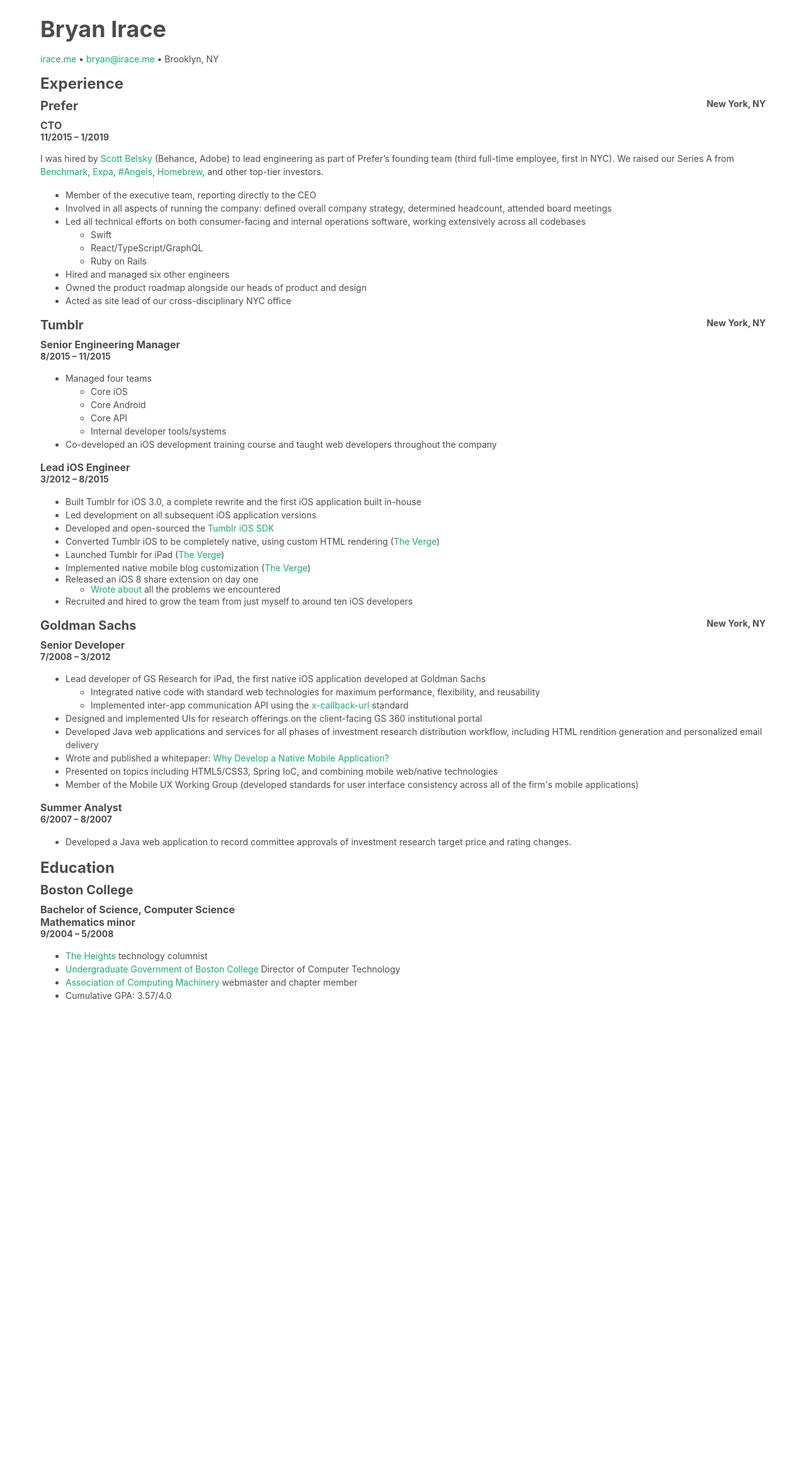
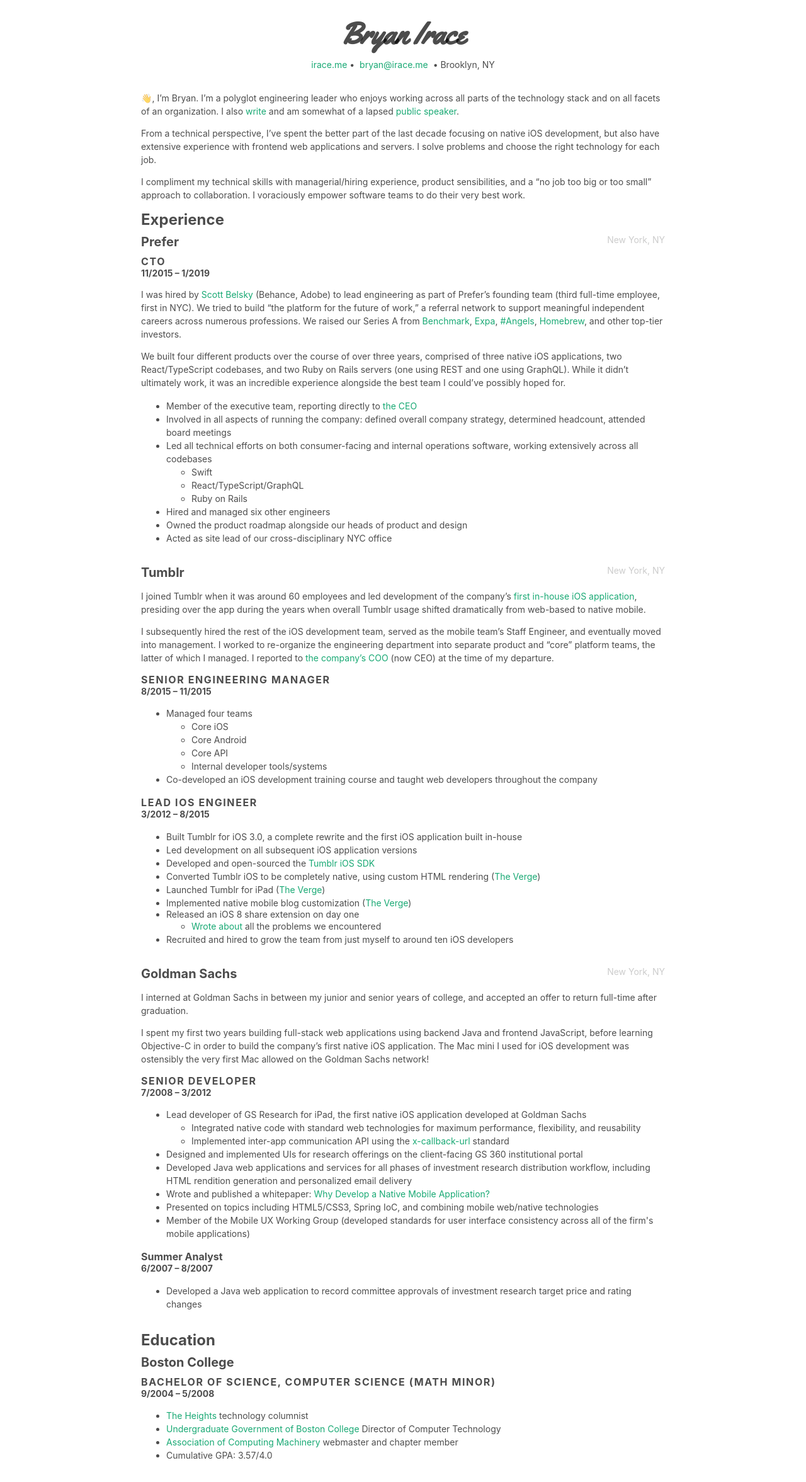
Before and after one commit to irace/irace.github.com, a Jekyll site: the page resume.html, which Jekyll copies as it is, in a window 1280 px wide. Shown: the whole page at 63% size. Built offline with Jekyll 4.4.1, drawn with Linux system fonts in a browser that asks for light colours; before the commit the page ends 1623 px from its top, so only the background shows below that.

Commit message:
More resume updates

```diff
--- a/resume.html
+++ b/resume.html
@@ -9,135 +9,155 @@
   <meta property="og:url" content="http://irace.me/resume/" />
   <meta property="og:image" content="http://irace.me/public/bryan.png" />
   <meta property="og:type" content="article" />
-  <meta
-    property="og:description"
-    content="I’m Bryan – a software developer from Brooklyn, NY."
-  />
+  <meta property="og:description" content="I’m Bryan – a software developer from Brooklyn, NY." />
   <meta property="og:locale" content="en_US" />
 
   <meta name="twitter:site" content="@iracedotme" />
-  <meta
-    name="twitter:description"
-    content="I’m Bryan – a software developer from Brooklyn, NY."
-  />
+  <meta name="twitter:description" content="I’m Bryan – a software developer from Brooklyn, NY." />
   <meta name="twitter:image" content="http://irace.me/public/bryan.png" />
 
   <link rel="shortcut icon" href="/public/favicon.png" />
 
-  <link
-    rel="stylesheet"
-    href="https://unpkg.com/tachyons/css/tachyons.min.css"
-  />
+  <link rel="stylesheet" href="https://unpkg.com/tachyons/css/tachyons.min.css" />
+  <link rel="stylesheet" href="https://fonts.googleapis.com/css?family=Yellowtail" />
+
+  <style>
+    .yellowtail {
+      font-family: "Yellowtail", cursive;
+    }
+
+    .measure-wider {
+      max-width: 60em;
+    }
+  </style>
+
   <body class="w-100 sans-serif">
     <main class="bg-white black-70">
-      <article class="pa3 ph5-ns">
-        <h1 class="f2 lh-title mv2 measure">Bryan Irace</h1>
-        <p class="f6 lh-copy">
-          <a class="link dim green" href="https://irace.me">irace.me</a> •
-          <a class="link dim green" href="mailto:bryan@irace.me"
-            >bryan@irace.me</a
+      <div class="pa3 ph5-ns measure-wider center">
+        <h1 class="f1 lh-title mv2 measure yellowtail tc">Bryan Irace</h1>
+        <p class="f6 lh-copy tc mt0 mb4">
+          <a class="link dim green" href="https://irace.me">irace.me</a>&nbsp;•&nbsp;
+          <a class="link dim green" href="mailto:bryan@irace.me">bryan@irace.me</a> &nbsp;•&nbsp;<span class="f6 lh-copy"
+            >Brooklyn, NY</span
           >
-          • <span class="f6 lh-copy">Brooklyn, NY</span>
         </p>
 
+        <p class="f6 lh-copy">
+          👋, I’m Bryan. I’m a polyglot engineering leader who enjoys working across all parts of the technology stack and on all facets of
+          an organization. I also <a class="link dim green" href="https://irace.me/writing/">write</a> and am somewhat of a lapsed
+          <a class="link dim green" href="https://irace.me/talking/">public speaker</a>.
+        </p>
+        <p class="f6 lh-copy">
+          From a technical perspective, I’ve spent the better part of the last decade focusing on native iOS development, but also have
+          extensive experience with frontend web applications and servers. I solve problems and choose the right technology for each job.
+        </p>
+
+        <p class="f6 lh-copy">
+          I compliment my technical skills with managerial/hiring experience, product sensibilities, and a “no job too big or too small”
+          approach to collaboration. I voraciously empower software teams to do their very best work.
+        </p>
         <h2 class="f3 lh-title mv2 measure">Experience</h2>
 
-        <h5 class="f6 lh-title mv0 measure fr">New York, NY</h5>
+        <h5 class="f6 lh-title mv0 measure fr fw4 moon-gray">New York, NY</h5>
+
+        <article class="mb4">
           <h3 class="f4 lh-title mv2 measure">Prefer</h3>
-        <h4 class="f5 lh-title mv0 measure">CTO</h4>
+          <h4 class="f5 lh-title mv0 measure ttu tracked">CTO</h4>
           <h5 class="f6 lh-title mv0 measure">11/2015 – 1/2019</h5>
 
           <p class="f6 lh-copy">
-          I was hired by
-          <a class="link dim green" href="https://twitter.com/scottbelsky"
-            >Scott Belsky</a
-          >
-          (Behance, Adobe) to lead engineering as part of Prefer’s founding team
-          (third full-time employee, first in NYC). We raised our Series A from
-          <a class="link dim green" href="http://www.benchmark.com">Benchmark</a
-          >, <a class="link dim green" href="http://expa.com">Expa</a>,
-          <a class="link dim green" href="https://www.helloangels.co">#Angels</a
-          >, <a class="link dim green" href="https://homebrew.co">Homebrew</a>,
-          and other top-tier investors.
+            I was hired by <a class="link dim green" href="https://twitter.com/scottbelsky">Scott Belsky</a> (Behance, Adobe) to lead
+            engineering as part of Prefer’s founding team (third full-time employee, first in NYC). We tried to build “the platform for the
+            future of work,” a referral network to support meaningful independent careers across numerous professions. We raised our Series
+            A from <a class="link dim green" href="http://www.benchmark.com">Benchmark</a>,
+            <a class="link dim green" href="http://expa.com">Expa</a>,
+            <a class="link dim green" href="https://www.helloangels.co">#Angels</a>,
+            <a class="link dim green" href="https://homebrew.co">Homebrew</a>, and other top-tier investors.
+          </p>
+
+          <p class="f6 lh-copy">
+            We built four different products over the course of over three years, comprised of three native iOS applications, two
+            React/TypeScript codebases, and two Ruby on Rails servers (one using REST and one using GraphQL). While it didn’t ultimately
+            work, it was an incredible experience alongside the best team I could’ve possibly hoped for.
           </p>
 
           <ul>
             <li class="f6 lh-copy">
-            Member of the executive team, reporting directly to the CEO
+              Member of the executive team, reporting directly to
+              <a class="link dim green" href="https://www.linkedin.com/in/juliovasconcellos/">the CEO</a>
             </li>
             <li class="f6 lh-copy">
-            Involved in all aspects of running the company: defined overall
-            company strategy, determined headcount, attended board meetings
+              Involved in all aspects of running the company: defined overall company strategy, determined headcount, attended board
+              meetings
             </li>
             <li class="f6 lh-copy">
-            Led all technical efforts on both consumer-facing and internal
-            operations software, working extensively across all codebases
+              Led all technical efforts on both consumer-facing and internal operations software, working extensively across all codebases
               <ul>
-              <li>Swift</li>
-              <li>React/TypeScript/GraphQL</li>
-              <li>Ruby on Rails</li>
+                <li class="f6 lh-copy">Swift</li>
+                <li class="f6 lh-copy">React/TypeScript/GraphQL</li>
+                <li class="f6 lh-copy">Ruby on Rails</li>
               </ul>
             </li>
             <li class="f6 lh-copy">Hired and managed six other engineers</li>
-          <li class="f6 lh-copy">
-            Owned the product roadmap alongside our heads of product and design
-          </li>
-          <li class="f6 lh-copy">
-            Acted as site lead of our cross-disciplinary NYC office
-          </li>
+            <li class="f6 lh-copy">Owned the product roadmap alongside our heads of product and design</li>
+            <li class="f6 lh-copy">Acted as site lead of our cross-disciplinary NYC office</li>
           </ul>
+        </article>
 
-        <h5 class="f6 lh-title mv0 measure fr">New York, NY</h5>
+        <article class="mb4">
+          <h5 class="f6 lh-title mv0 measure fr fw4 moon-gray">New York, NY</h5>
           <h3 class="f4 lh-title mv2 measure">Tumblr</h3>
-        <h4 class="f5 lh-title mv0 measure">Senior Engineering Manager</h4>
-        <h5 class="f6 lh-title mv0 measure">8/2015 – 11/2015</h5>
+
+          <p class="f6 lh-copy">
+            I joined Tumblr when it was around 60 employees and led development of the company’s
+            <a
+              class="link dim green"
+              href="https://www.theverge.com/2012/6/21/3105196/tumblr-3-0-for-iphone-available-new-interface-features"
+              >first in-house iOS application</a
+            >, presiding over the app during the years when overall Tumblr usage shifted dramatically from web-based to native mobile.
+          </p>
+
+          <p class="f6 lh-copy">
+            I subsequently hired the rest of the iOS development team, served as the mobile team’s Staff Engineer, and eventually moved into
+            management. I worked to re-organize the engineering department into separate product and “core” platform teams, the latter of
+            which I managed. I reported to
+            <a class="link dim green" href="https://www.linkedin.com/in/jeff-d-onofrio-0415774/">the company’s COO</a> (now CEO) at the time
+            of my departure.
+          </p>
+
+          <h4 class="f5 lh-title mv0 ttu tracked">Senior Engineering Manager</h4>
+          <h5 class="f6 lh-title mv0">8/2015 – 11/2015</h5>
 
           <ul>
             <li class="f6 lh-copy">
               Managed four teams
               <ul>
-              <li>Core iOS</li>
-              <li>Core Android</li>
-              <li>Core API</li>
-              <li>Internal developer tools/systems</li>
+                <li class="f6 lh-copy">Core iOS</li>
+                <li class="f6 lh-copy">Core Android</li>
+                <li class="f6 lh-copy">Core API</li>
+                <li class="f6 lh-copy">Internal developer tools/systems</li>
               </ul>
             </li>
-          <li class="f6 lh-copy">
-            Co-developed an iOS development training course and taught web
-            developers throughout the company
-          </li>
+            <li class="f6 lh-copy">Co-developed an iOS development training course and taught web developers throughout the company</li>
           </ul>
 
-        <h4 class="f5 lh-title mv0">Lead iOS Engineer</h4>
+          <h4 class="f5 lh-title mv0 ttu tracked">Lead iOS Engineer</h4>
           <h5 class="f6 lh-title mv0">3/2012 – 8/2015</h5>
           <ul>
+            <li class="f6 lh-copy">Built Tumblr for iOS 3.0, a complete rewrite and the first iOS application built in-house</li>
+            <li class="f6 lh-copy">Led development on all subsequent iOS application versions</li>
             <li class="f6 lh-copy">
-            Built Tumblr for iOS 3.0, a complete rewrite and the first iOS
-            application built in-house
+              Developed and open-sourced the <a class="link dim green" href="https://github.com/tumblr/TMTumblrSDK">Tumblr iOS SDK</a>
             </li>
             <li class="f6 lh-copy">
-            Led development on all subsequent iOS application versions
-          </li>
-          <li class="f6 lh-copy">
-            Developed and open-sourced the
-            <a
-              class="link dim green"
-              href="https://github.com/tumblr/TMTumblrSDK"
-              >Tumblr iOS SDK</a
-            >
-          </li>
-          <li class="f6 lh-copy">
-            Converted Tumblr iOS to be completely native, using custom HTML
-            rendering (<a
+              Converted Tumblr iOS to be completely native, using custom HTML rendering (<a
                 class="link dim green"
                 href="https://www.theverge.com/2012/11/21/3675324/tumblr-native-app-iphone"
                 >The Verge</a
               >)
             </li>
             <li class="f6 lh-copy">
-            Launched Tumblr for iPad (<a
-              class="link dim green"
-              href="https://www.theverge.com/2012/12/19/3786308/tumblr-for-ipad"
+              Launched Tumblr for iPad (<a class="link dim green" href="https://www.theverge.com/2012/12/19/3786308/tumblr-for-ipad"
                 >The Verge</a
               >)
             </li>
@@ -151,109 +171,85 @@
             <li class="f6 lh-cop">
               Released an iOS 8 share extension on day one
               <ul>
-              <li>
-                <a
-                  class="link dim green"
-                  href="https://irace.me/tumblr-ios-extension"
-                  >Wrote about</a
-                >
-                all the problems we encountered
+                <li class="f6 lh-copy">
+                  <a class="link dim green" href="https://irace.me/tumblr-ios-extension">Wrote about</a> all the problems we encountered
                 </li>
               </ul>
             </li>
+            <li class="f6 lh-copy">Recruited and hired to grow the team from just myself to around ten iOS developers</li>
+          </ul>
+        </article>
+        <article class="mb4">
+          <h5 class="f6 lh-title mv0 measure fr fw4 moon-gray">New York, NY</h5>
+          <h3 class="f4 lh-title mv2">Goldman Sachs</h3>
+
+          <p class="f6 lh-copy">
+            I interned at Goldman Sachs in between my junior and senior years of college, and accepted an offer to return full-time after
+            graduation.
+          </p>
+          <p class="f6 lh-copy">
+            I spent my first two years building full-stack web applications using backend Java and frontend JavaScript, before learning
+            Objective-C in order to build the company’s first native iOS application. The Mac mini I used for iOS development was ostensibly
+            the very first Mac allowed on the Goldman Sachs network!
+          </p>
+
+          <h4 class="f5 lh-title mv0 ttu tracked">Senior Developer</h4>
+          <h5 class="f6 lh-title mv0">7/2008 – 3/2012</h5>
+
+          <ul>
             <li class="f6 lh-copy">
-            Recruited and hired to grow the team from just myself to around ten
-            iOS developers
+              Lead developer of GS Research for iPad, the first native iOS application developed at Goldman Sachs
+              <ul>
+                <li class="f6 lh-copy">
+                  Integrated native code with standard web technologies for maximum performance, flexibility, and reusability
+                </li>
+                <li class="f6 lh-copy">
+                  Implemented inter-app communication API using the
+                  <a class="link dim green" href="http://x-callback-url.com/">x-callback-url</a> standard
+                </li>
+              </ul>
+            </li>
+            <li class="f6 lh-copy">Designed and implemented UIs for research offerings on the client-facing GS 360 institutional portal</li>
+            <li class="f6 lh-copy">
+              Developed Java web applications and services for all phases of investment research distribution workflow, including HTML
+              rendition generation and personalized email delivery
+            </li>
+            <li class="f6 lh-copy">
+              Wrote and published a whitepaper:
+              <a class="link dim green" href="https://irace.me/native">Why Develop a Native Mobile Application?</a>
+            </li>
+            <li class="f6 lh-copy">Presented on topics including HTML5/CSS3, Spring IoC, and combining mobile web/native technologies</li>
+            <li class="f6 lh-copy">
+              Member of the Mobile UX Working Group (developed standards for user interface consistency across all of the firm's mobile
+              applications)
             </li>
           </ul>
 
-        <h5 class="f6 lh-title mv0 measure fr">New York, NY</h5>
-        <h3 class="f4 lh-title mv2 measure">Goldman Sachs</h3>
-        <h4 class="f5 lh-title mv0 measure">Senior Developer</h4>
-        <h5 class="f6 lh-title mv0 measure">7/2008 – 3/2012</h5>
+          <h4 class="f5 lh-title mv0">Summer Analyst</h4>
+          <h5 class="f6 lh-title mv0">6/2007 – 8/2007</h5>
 
           <ul>
             <li class="f6 lh-copy">
-            Lead developer of GS Research for iPad, the first native iOS
-            application developed at Goldman Sachs
-            <ul>
-              <li>
-                Integrated native code with standard web technologies for
-                maximum performance, flexibility, and reusability
-              </li>
-              <li>
-                Implemented inter-app communication API using the
-                <a class="link dim green" href="http://x-callback-url.com/"
-                  >x-callback-url</a
-                >
-                standard
+              Developed a Java web application to record committee approvals of investment research target price and rating changes
             </li>
           </ul>
+        </article>
+
+        <h2 class="f3 lh-title mv2">Education</h2>
+        <h3 class="f4 lh-title mv2">Boston College</h3>
+        <h4 class="f5 lh-title mv0 ttu tracked">Bachelor of Science, Computer Science (Math minor)</h4>
+        <h5 class="f6 lh-title mv0">9/2004 – 5/2008</h5>
+        <ul>
+          <li class="f6 lh-copy"><a class="link dim green" href="https://bcheights.com">The Heights</a> technology columnist</li>
+          <li class="f6 lh-copy">
+            <a class="link dim green" href="http://ugbc.org">Undergraduate Government of Boston College</a> Director of Computer Technology
           </li>
           <li class="f6 lh-copy">
-            Designed and implemented UIs for research offerings on the
-            client-facing GS 360 institutional portal
-          </li>
-          <li class="f6 lh-copy">
-            Developed Java web applications and services for all phases of
-            investment research distribution workflow, including HTML rendition
-            generation and personalized email delivery
-          </li>
-          <li class="f6 lh-copy">
-            Wrote and published a whitepaper:
-            <a class="link dim green" href="https://irace.me/native"
-              >Why Develop a Native Mobile Application?</a
-            >
-          </li>
-          <li class="f6 lh-copy">
-            Presented on topics including HTML5/CSS3, Spring IoC, and combining
-            mobile web/native technologies
-          </li>
-          <li class="f6 lh-copy">
-            Member of the Mobile UX Working Group (developed standards for user
-            interface consistency across all of the firm's mobile applications)
-          </li>
-        </ul>
-
-        <h4 class="f5 lh-title mv0 measure">Summer Analyst</h4>
-        <h5 class="f6 lh-title mv0 measure">6/2007 – 8/2007</h5>
-
-        <ul>
-          <li class="f6 lh-copy">
-            Developed a Java web application to record committee approvals of
-            investment research target price and rating changes.
-          </li>
-        </ul>
-
-        <h2 class="f3 lh-title mv2 measure">Education</h2>
-        <h3 class="f4 lh-title mv2 measure">Boston College</h3>
-        <h4 class="f5 lh-title mv0 measure">
-          Bachelor of Science, Computer Science
-        </h4>
-        <h4 class="f5 lh-title mv0 measure">Mathematics minor</h4>
-        <h5 class="f6 lh-title mv0 measure">9/2004 – 5/2008</h5>
-        <ul>
-          <li class="f6 lh-copy">
-            <a class="link dim green" href="https://bcheights.com"
-              >The Heights</a
-            >
-            technology columnist
-          </li>
-          <li class="f6 lh-copy">
-            <a class="link dim green" href="http://ugbc.org"
-              >Undergraduate Government of Boston College</a
-            >
-            Director of Computer Technology
-          </li>
-          <li class="f6 lh-copy">
-            <a class="link dim green" href="https://www.acm.org/"
-              >Association of Computing Machinery</a
-            >
-            webmaster and chapter member
+            <a class="link dim green" href="https://www.acm.org/">Association of Computing Machinery</a> webmaster and chapter member
           </li>
           <li class="f6 lh-copy">Cumulative GPA: 3.57/4.0</li>
         </ul>
-      </article>
+      </div>
     </main>
   </body>
 </html>
```
Lines whose indentation alone changed are shown as unchanged.
